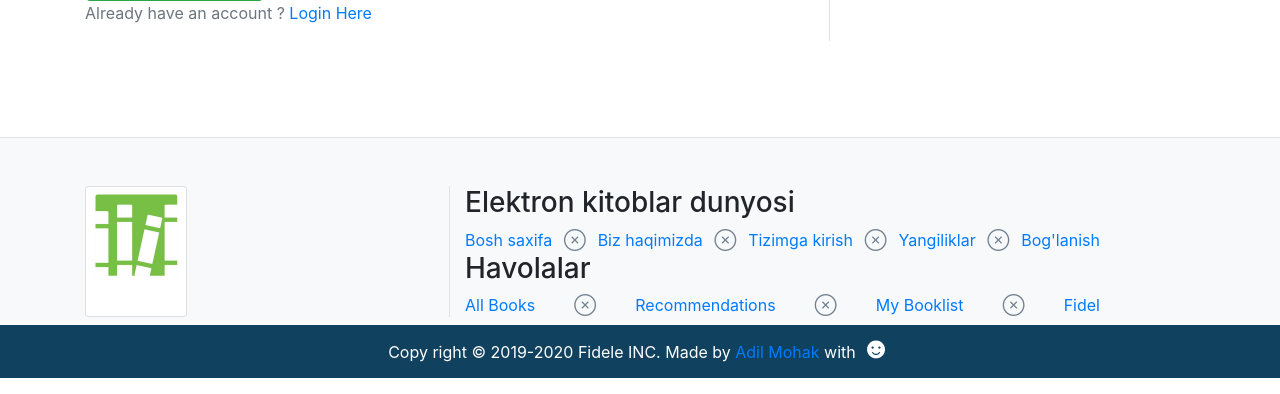
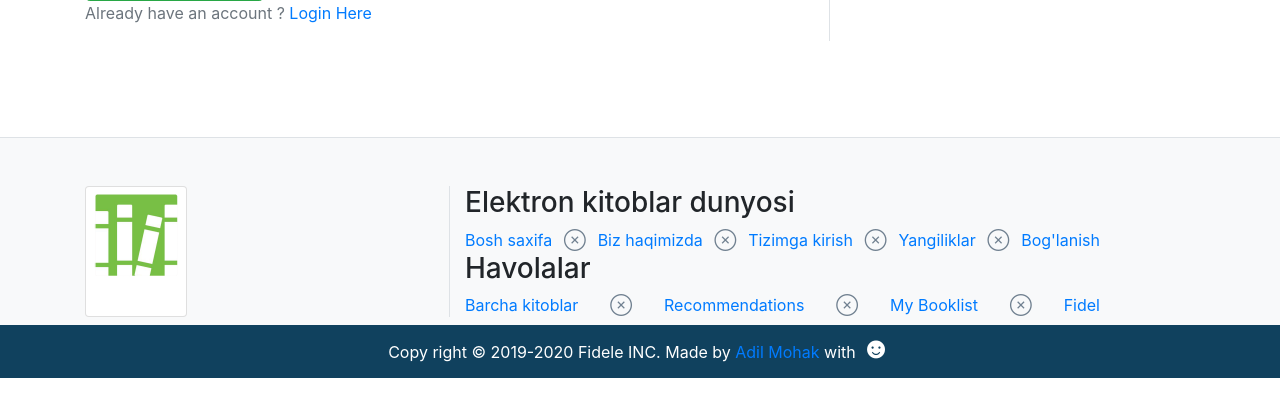
Before and after one commit to Xusanbek0039/django-book-webapp, a Django app: template templates/accounts/user_form.html in a window 1280 px wide. Shown: the part 406-800 px from the top of the page. Run offline with Django 3.2, Linux system fonts and the light colour scheme; the template is opened without the code that fills it, so the values that code supplies are empty; some libraries are stand-ins or nearby versions.

Commit message:
Update footer.html

```diff
--- a/templates/footer.html
+++ b/templates/footer.html
@@ -28,7 +28,7 @@
                 </div>
                 <h3>Havolalar </h3>
                 <div class="d-flex justify-content-between">
-                    <a href="{% url 'books:books' %}"> All Books </a> <span>&CircleTimes;</span> <a
+                    <a href="{% url 'books:books' %}"> Barcha kitoblar </a> <span>&CircleTimes;</span> <a
                         href="{% url 'books:recommendation' %}"> Recommendations </a> <span>&CircleTimes;</span>
                     <a href="{% url 'books:user_booklist' %}"> My
                         Booklist </a> <span>&CircleTimes;</span> <a href="/"> Fidel </a>
```
